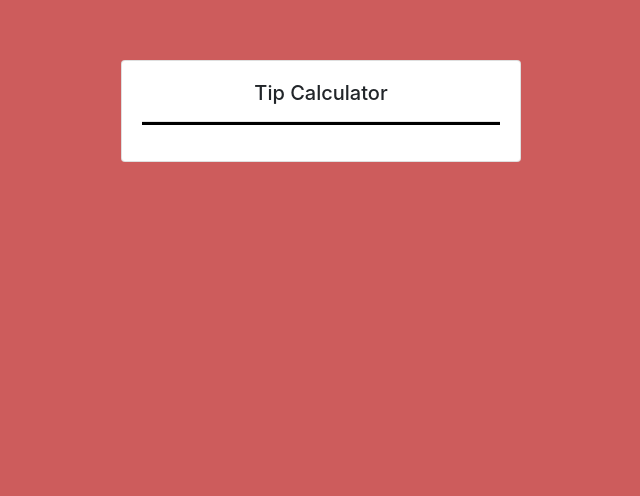
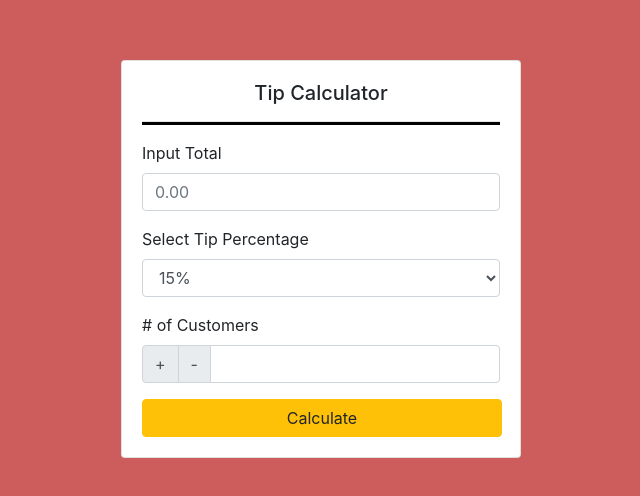
Before and after one commit to domanikj/TaxCalculator, a website: page index.html in a window 1280 px wide. Shown: the part 240-736 px from the top of the page, without its empty margins (319-959 px from the left). Drawn offline with nearby package versions, Linux system fonts and the light colour scheme; files that its build step writes are made by us from their sources.

Commit message:
finished with style of tip calculator will work on code tomorrow

```diff
--- a/index.html
+++ b/index.html
@@ -15,10 +15,35 @@
        <div class="col-lg">
         <div class="card mx-auto" style="width: 25rem;">
           <div class="card-body">
-            <h5 class="card-title ">Tip Calculator</h5>
+            <h5 class="card-title">Tip Calculator</h5>
             <hr width="100%">
+            <form>
+              <div class="form-group">
+                <label for="total-cost">Input Total</label>
+                <input type="text" class="form-control" id="total-cost" placeholder="0.00">
+              </div>
+              <div class="form-group">
+                <label for="tip-percentage">Select Tip Percentage</label>
+                <select class="form-control" id="tip-percentage">
+                  <option>15%</option>
+                  <option>16%</option>
+                  <option>17%</option>
+                  <option>18%</option>
+                  <option>19%</option>
+                  <option>20%</option>
+                </select>
+              </div>
+              <label for="num-people"># of Customers</label>
 
-
+              <div class="input-group mb-3">
+                <div class="input-group-prepend">
+                  <button class="input-group-text">+</button>
+                  <button class="input-group-text">-</button>
+                </div>
+                <input type="text" id="num-people" class="form-control">
+              </div>
+              <button type="button" class="btn btn-warning ">Calculate</button>
+            </form>
           </div>
         </div>
        </div>
--- a/style/main.css
+++ b/style/main.css
@@ -13,3 +13,7 @@ text-align: center;
 hr{
     border-bottom: solid black;;
 }
+ .btn{
+    text-align: center;
+    width: 360px;
+}
```
